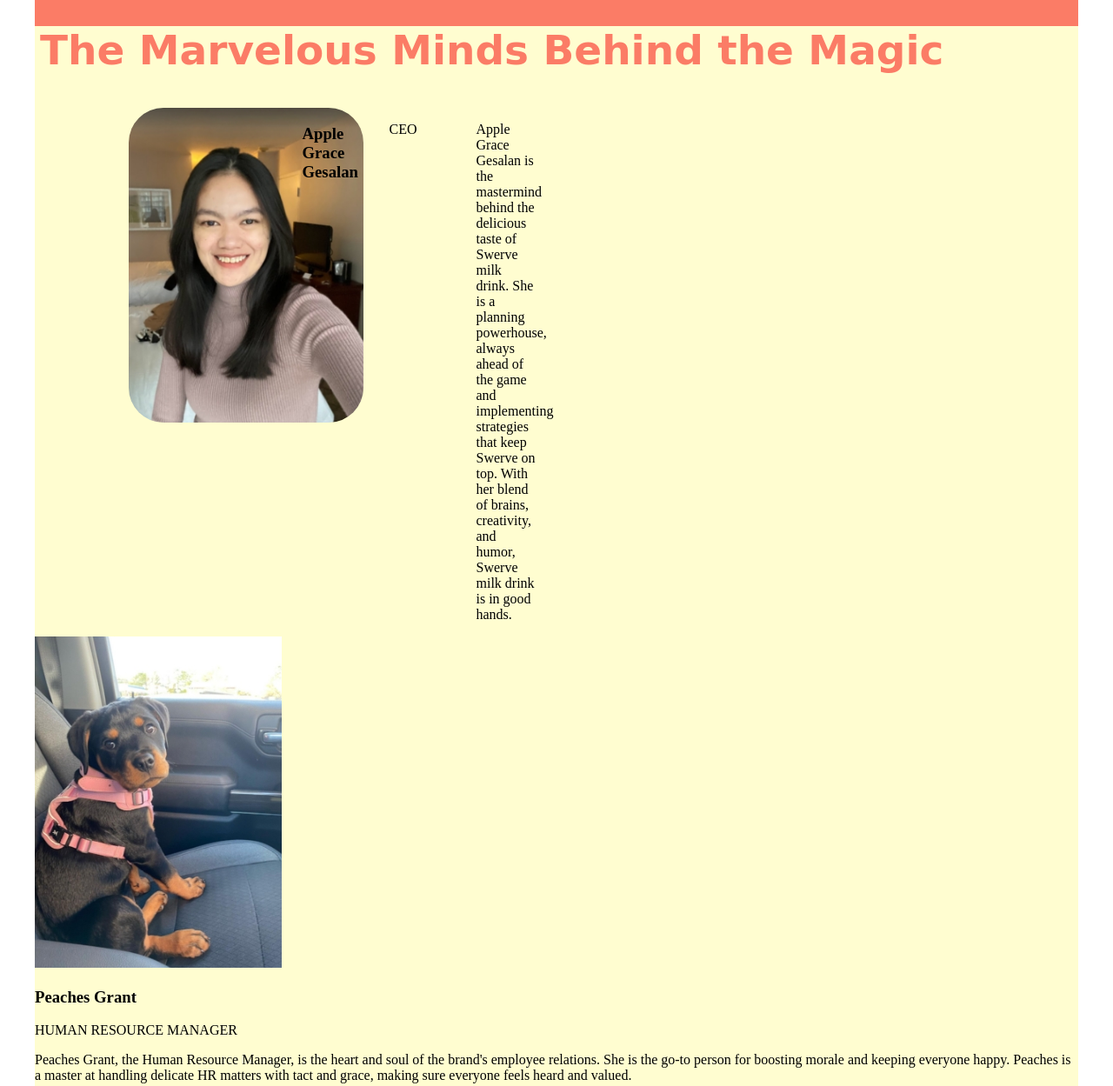
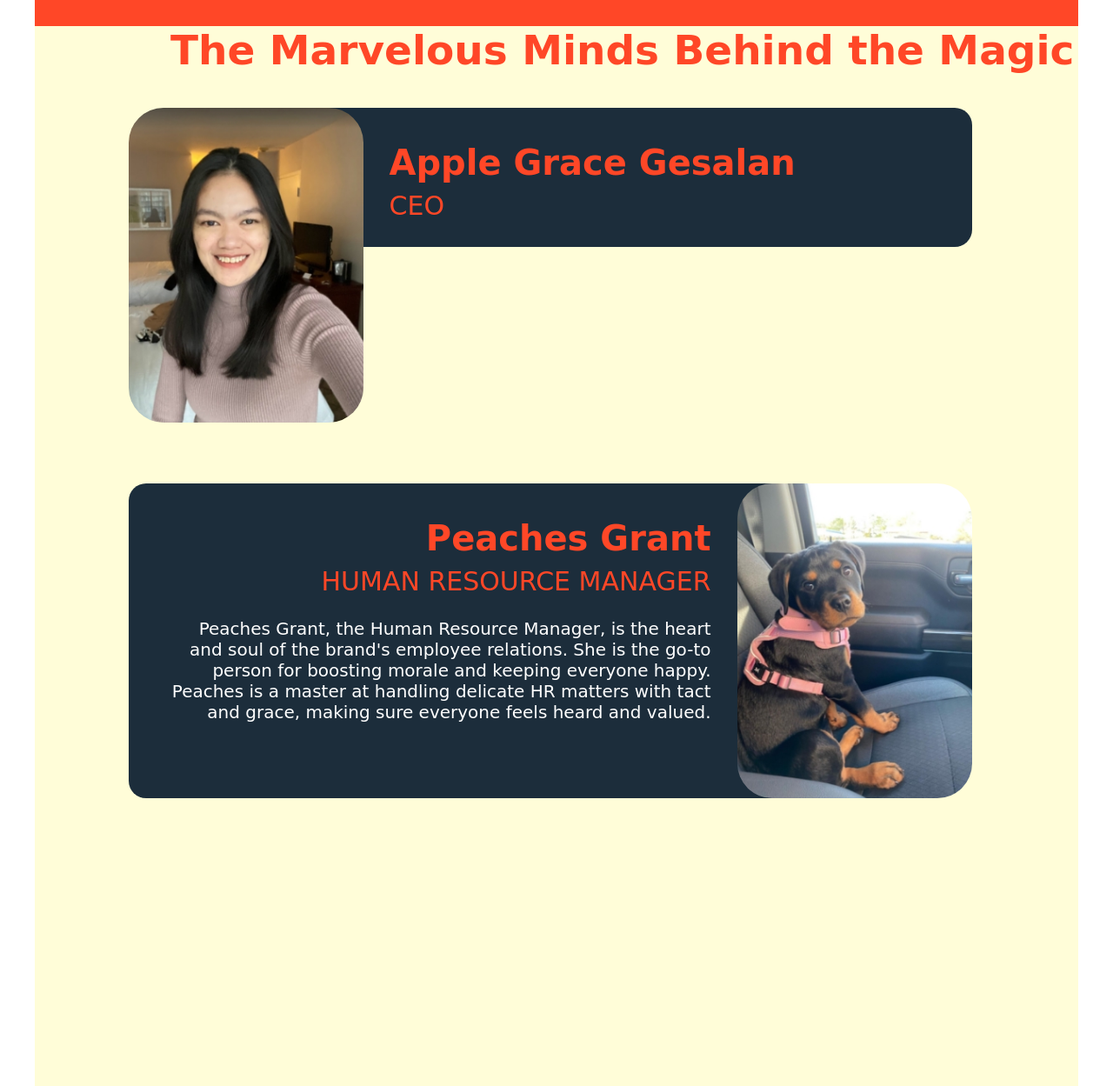
Before and after one commit to gracegesalan/gesalan_applegrace_dynamic_team_page, a plain HTML site: page index.html in a window 1280 px wide. Shown: the part 362-1611 px from the top of the page at 87% size. Drawn offline with Linux system fonts and the light colour scheme; a web font is replaced by a local one.

Commit message:
edited JS

```diff
--- a/css/main.css
+++ b/css/main.css
@@ -71,12 +71,12 @@
 /* Section 1 */
 
 #hero {
-    background-color: #FB7C66;
+    background-color: #FF4727;
     height: 294px;
 }
 
 #hero h2 {
-    color: #FFFDD0;
+    color: #FFFDD8;
     font-size: 40px;
     grid-row: 1/2;
     grid-column: 3/11;
@@ -92,22 +92,25 @@
     padding-top: 135px;
     padding-left: 35px;
     font-family: 'Caveat', cursive;
+    color: #FFFDD8;
 }
 
 /* Section 2 */
 
 #team-bio {
-    background-color: #FFFDD0;
+    background-color: #FFFDD8;
     height: 1411px;
     margin-top: -39px;
 }
 
 #team-bio h2 {
-    color: #FB7C66;
+    color: #FF4727;
     font-size: 47px;
-    grid-column: 2/11;
+
     padding-left: 6px;
-    font-family: 'Henny Penny', cursive;
+    font-family: 'Rampart One', cursive;
+    margin-left: 150px;
+
 }
 
 #team-1 {
@@ -115,3 +118,134 @@
     grid-column: 2/4;
     border-radius: 40px;
 }
+
+#team1 h3 {
+    font-family: 'Aboreto', cursive;
+    font-size: 40px;
+    grid-column: 5/10;
+    color: #FF4727;
+    grid-row: 1/2;
+    font-weight: bold;
+}
+
+#title1 {
+    font-family: 'Aboreto', cursive;
+    font-size: 30px;
+    grid-column: 5/10;
+    color: #FF4727;
+    grid-row: 1/2;
+    margin-top: 95px;
+}
+
+#solidbox1 {
+    height: 160px;
+    /* height: 362px; */
+    width: 770px;
+    grid-column: 4/12;
+    background-color: #1C2D3B;
+    grid-row: 1/2;
+    border-radius: 20px;
+    /* border-top-right-radius: 20px; */
+}
+
+/* #solidbox {
+    height: 202px;
+    /* height: 362px; */
+    /* width: 790px; */
+    /* grid-column: 4/12; */
+    /* background-color: #1C2D3B;
+    grid-row: 1/2;
+    border-radius: 20px;
+} */
+
+
+#caption1 {
+    grid-column: 4/12;
+    font-family: 'Aboreto', cursive;
+    font-size: 20px;
+    color: white;
+    grid-row: 1/2;
+    margin-top: 135px;
+    margin-left: 10px;
+    padding: 20px;
+    background-color: #1C2D3B;
+    /* border-radius: 20px; */
+    padding-left: 81px;
+    border-bottom-left-radius: 20px;
+    border-bottom-right-radius: 20px;
+    border-top-right-radius: 0px;
+}
+
+#team-1:hover {
+    box-shadow: 0 0 20px #000000f8;
+    cursor: pointer;
+}
+
+#team1 h3:hover {
+    color: #FFFDD8;
+    cursor: pointer;
+}
+
+/* Team No. 2 */
+
+#team2 {
+    margin-top: 70px;
+}
+
+#team-2 {
+    width: 270px;
+    grid-column: 9/12;
+    border-radius: 40px;
+    grid-row: 1/2;
+}
+
+#team2 h3 {
+    font-family: 'Aboreto', cursive;
+    font-size: 40px;
+    grid-column: 5/9;
+    color: #FF4727;
+    grid-row: 1/2;
+    font-weight: bold;
+    text-align: right;
+}
+
+#title2 {
+    font-family: 'Aboreto', cursive;
+    font-size: 30px;
+    grid-column: 3/9;
+    color: #FF4727;
+    grid-row: 1/2;
+    margin-top: 95px;
+    text-align: right;
+}
+
+#solidbox2 {
+    /* height: 160px; */
+    height: 362px;
+    width: 790px;
+    grid-column: 2/9;
+    background-color: #1C2D3B;
+    grid-row: 1/2;
+    border-radius: 20px;
+}
+
+#caption2 {
+    grid-column: 2/9;
+    margin-left: 45px;
+    font-family: 'Aboreto', cursive;
+    font-size: 20px;
+    color: white;
+    grid-row: 1/2;
+    margin-top: 135px;
+    text-align: right;
+}
+
+#team-2:hover {
+    box-shadow: 0 0 20px #000000f8;
+    cursor: pointer;
+}
+
+#team2 h3:hover {
+    color: #FFFDD8;
+    cursor: pointer;
+}
--- a/index.html
+++ b/index.html
@@ -10,7 +10,7 @@
 
     <link rel="preconnect" href="https://fonts.googleapis.com">
 <link rel="preconnect" href="https://fonts.gstatic.com" crossorigin>
-    <link href="https://fonts.googleapis.com/css2?family=Caveat:wght@600&family=Henny+Penny&family=Rampart+One&display=swap" rel="stylesheet">
+<link href="https://fonts.googleapis.com/css2?family=Aboreto&family=Caveat:wght@600&family=Henny+Penny&family=Rampart+One&display=swap" rel="stylesheet">
 
 
 </head>
@@ -43,10 +43,9 @@
 
 
                 <div id="team1" class="grid">
-                    <img src="images/bio1.jpg" id="team-1" alt="team member 1">
-                    <h3>Apple Grace Gesalan</h3>
-                    <p>CEO</p>
-                    <p>Apple Grace Gesalan is the mastermind behind
+                    <div id="solidbox1"></div>
+                    <div id="caption1">
+                        <p id="solidbox">Apple Grace Gesalan is the mastermind behind
                             the delicious taste of Swerve milk drink. She is
                             a planning powerhouse, always ahead of the
                             game and implementing strategies that keep
@@ -54,11 +53,20 @@
                             and humor, Swerve milk drink is in good hands.
                         </p>
                     </div>
+                    <img src="images/bio1.jpg" id="team-1" alt="team member 1">
+                    <h3 id="name1">Apple Grace Gesalan</h3>
+                    <p id="title1">CEO</p>
 
-                <div id="team2">
+
+                </div>
+
+                <div id="team2" class="grid">
+                    <div id="solidbox2"></div>
                     <img src="images/bio2.jpg" id="team-2" alt="team member 2">
-                    <h3>Peaches Grant</h3>
-                    <p>HUMAN RESOURCE MANAGER</p>
+                    <h3 id="name2">Peaches Grant</h3>
+                    <p id="title2">HUMAN RESOURCE MANAGER</p>
+
+                    <div id="caption2">
                         <p>
                             Peaches Grant, the Human Resource Manager,
                             is the heart and soul of the brand's employee relations.
@@ -67,6 +75,7 @@
                             delicate HR matters with tact and grace, making sure
                             everyone feels heard and valued.
                         </p>
+                    </div>
                 </div>
 
 
--- a/js/main.js
+++ b/js/main.js
@@ -0,0 +1,14 @@
+const h3 = document.getElementById("name1");
+const caption1 = document.getElementById("caption1");
+
+caption1.style.display = "none";
+
+function toggleList() {
+    if (caption1.style.display === "none") {
+        caption1.style.display = "block";
+    } else {
+        caption1.style.display = "none";
+    }
+}
+
+h3.addEventListener("click", toggleList);
```
Lines whose indentation alone changed are shown as unchanged.
